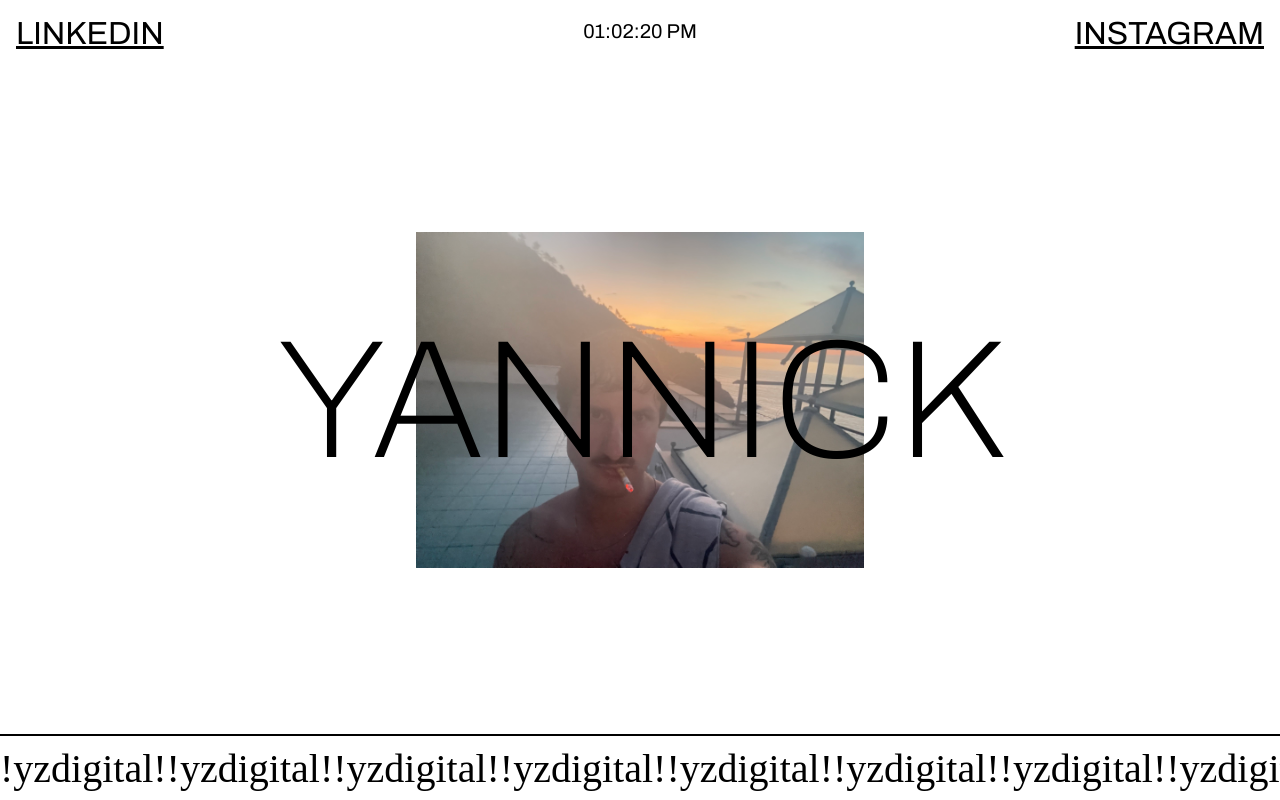
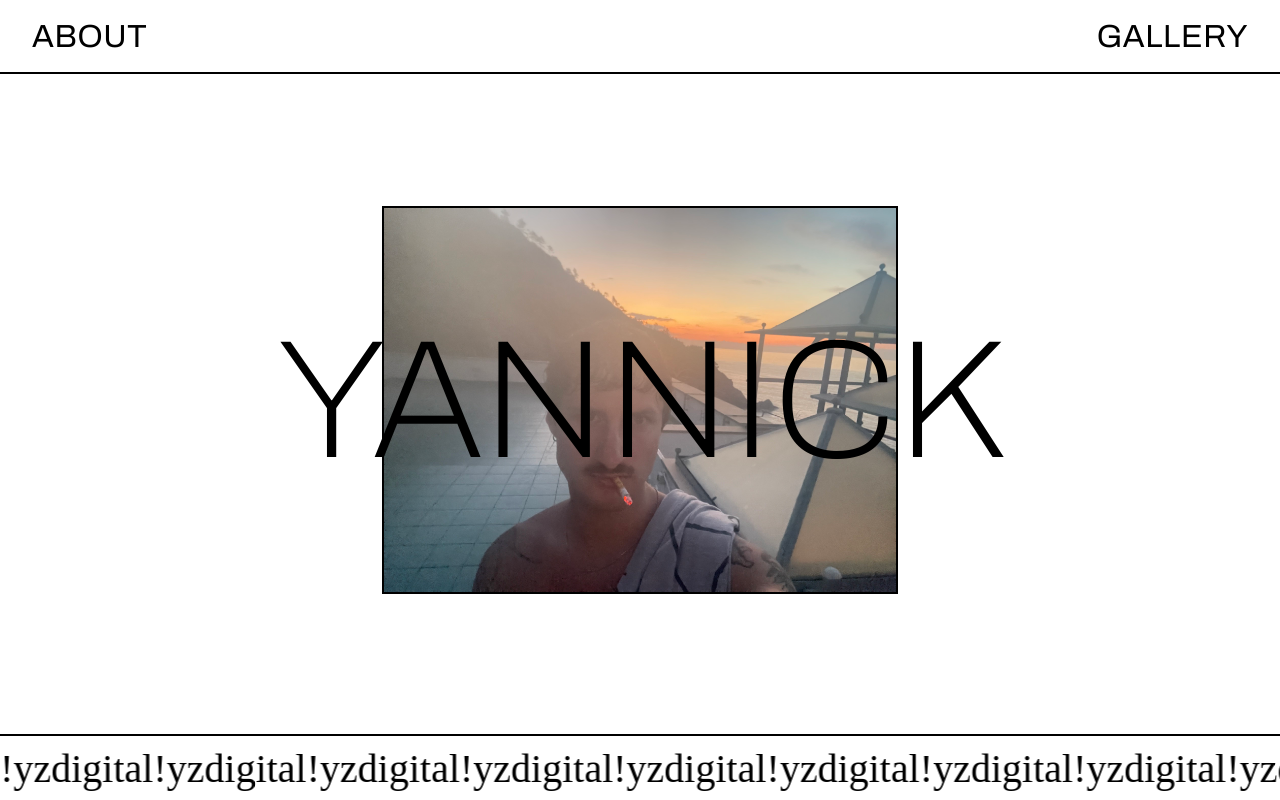
Before and after one commit to yzalokar/digital-me, an Angular app: page / in a window 1280 px wide. Built offline with nearby package versions, Linux system fonts and the light colour scheme; a web font is replaced by a local one.

Commit message:
feat(homepage): added a navbar

```diff
--- a/src/app/app.component.html
+++ b/src/app/app.component.html
@@ -1,3 +1,4 @@
 <!-- src/app/app.component.html -->
 
+<app-navbar></app-navbar>
 <router-outlet></router-outlet>
--- a/src/app/app.component.ts
+++ b/src/app/app.component.ts
@@ -1,10 +1,11 @@
 import { Component } from '@angular/core';
 import { RouterOutlet } from '@angular/router';
+import { NavbarComponent } from './navbar/navbar.component';
 
 @Component({
   selector: 'app-root',
   standalone: true,
-  imports: [RouterOutlet],
+  imports: [RouterOutlet, NavbarComponent],
   templateUrl: './app.component.html',
   styleUrl: './app.component.css'
 })
--- a/src/app/home-page/home-page.component.css
+++ b/src/app/home-page/home-page.component.css
@@ -9,8 +9,9 @@
 }
 
 .home-page .main-image {
-  max-width: 35vw;
+  max-width: 40vw;
   height: auto;
+  border: 2px solid #000000;
 }
 
 .home-page .heading {
@@ -20,38 +21,30 @@
   text-align: center;
 }
 
-.corner-link {
+.action-button {
   position: absolute;
-  font-size: 2rem;
-  text-decoration: underline;
-  color: #000;
+  top: 30vh;
+  transform: translateY(-50%);
+  padding: 0.9rem 1.8rem;
+  font-size: 1.9rem;
+  background: #fff;
+  color: #000000;
+  border: 2px solid #000000;
+  cursor: pointer;
   z-index: 2;
-  transition: color 0.2s;
+  width: 15vw;
 }
 
-.corner-link:hover {
-  color: #0077b5;
-}
+.action-button.left { left: 8vw; }
+.action-button.right { right: 8vw; }
 
-.corner-link.top-left {
-  top: 1rem;
-  left: 1rem;
-}
-
-.corner-link.top-right {
-  top: 1rem;
-  right: 1rem;
-}
-
-.corner-link.top-right:hover {
-  color: #e1306c;
-}
+.action-button:hover { background: #000; color: #fff; }
 
 .clock {
   position: absolute;
   top: 1rem;
-  left: 50%;
-  transform: translateX(-50%);
+  left: 1rem;
+  transform: none;
   z-index: 2;
   font-size: 1.25rem;
   background: rgba(255, 255, 255, 0.85);
@@ -68,6 +61,18 @@
   height: 64px;
   background: #fff;
   border-top: 2px solid #000000;
+  overflow: hidden;
+  z-index: 3;
+}
+
+.banner-top {
+  position: fixed;
+  left: 0;
+  right: 0;
+  top: 0;
+  height: 64px;
+  background: #fff;
+  border-bottom: 2px solid #000000;
   overflow: hidden;
   z-index: 3;
 }
@@ -117,6 +122,9 @@
   .banner {
     height: 52px;
   }
+  .banner-top {
+    height: 52px;
+  }
   .banner-segment {
     font-size: 1rem;
   }
@@ -137,6 +145,9 @@
   .banner {
     height: 48px;
   }
+  .banner-top {
+    height: 48px;
+  }
   .banner-segment {
     font-size: 0.95rem;
   }
--- a/src/app/home-page/home-page.component.html
+++ b/src/app/home-page/home-page.component.html
@@ -1,26 +1,26 @@
 <!-- src/app/home-page/home-page.component.html -->
 
 <div class="home-page">
-  <a href="https://www.linkedin.com/in/yannick-zalokar-71063a1b5/" target="_blank" class="corner-link top-left">LINKEDIN</a>
-  <a href="https://www.instagram.com/yourparentsloveyannick/" target="_blank" class="corner-link top-right">INSTAGRAM</a>
+
+  <!--
+  <div class="clock">
+    {{ currentTime }}
+  </div>
+  -->
 
   <div class="heading">
     YANNICK
   </div>
   <img src="/images/me.jpg" alt="Yannick Zalokar" class="main-image"/>
-
-  <div class="clock">
-    {{ currentTime }}
-  </div>
 </div>
 
 <div class="banner">
   <div class="banner-track">
     <div class="banner-segment">
-      !yzdigital!!yzdigital!!yzdigital!!yzdigital!!yzdigital!!yzdigital!!yzdigital!!yzdigital!!yzdigital!!yzdigital!!yzdigital!!yzdigital!!yzdigital!!yzdigital!!yzdigital!!yzdigital!!yzdigital!!yzdigital!
+      !yzdigital!yzdigital!yzdigital!yzdigital!yzdigital!yzdigital!yzdigital!yzdigital!yzdigital!yzdigital!yzdigital!yzdigital!yzdigital!yzdigital!yzdigital!yzdigital!yzdigital!yzdigital!
     </div>
     <div class="banner-segment" aria-hidden="true">
-      !yzdigital!!yzdigital!!yzdigital!!yzdigital!!yzdigital!!yzdigital!!yzdigital!!yzdigital!!yzdigital!!yzdigital!!yzdigital!!yzdigital!!yzdigital!!yzdigital!!yzdigital!!yzdigital!!yzdigital!!yzdigital!
+      yzdigital!yzdigital!yzdigital!yzdigital!yzdigital!yzdigital!yzdigital!yzdigital!yzdigital!yzdigital!yzdigital!yzdigital!yzdigital!yzdigital!yzdigital!yzdigital!yzdigital!yzdigital
     </div>
   </div>
 
--- a/src/app/home-page/home-page.component.ts
+++ b/src/app/home-page/home-page.component.ts
@@ -32,4 +32,12 @@ export class HomePageComponent implements OnInit, OnDestroy {
       second: '2-digit'
     });
   }
+
+  openLinkedIn(): void {
+    window.open('https://www.linkedin.com/in/yannick-zalokar-71063a1b5/', '_blank');
+  }
+
+  openInstagram(): void {
+    window.open('https://www.instagram.com/yourparentsloveyannick/', '_blank');
+  }
 }
--- /dev/null
+++ b/src/app/navbar/navbar.component.css
@@ -0,0 +1,34 @@
+.navbar {
+  position: fixed;
+  top: 0;
+  left: 0;
+  right: 0;
+  width: 100%;
+  background: #fff;
+  border-bottom: 2px solid #000000;
+  z-index: 10;
+}
+
+.nav-inner {
+  display: flex;
+  justify-content: space-between;
+  align-items: center;
+  height: 72px;
+  padding: 0 2rem;
+}
+
+.nav-item {
+  font-size: 2rem;
+  letter-spacing: 0.02em;
+  color: #000000;
+}
+
+@media (max-width: 768px) {
+  .nav-inner {
+    height: 56px;
+    padding: 0 1rem;
+  }
+  .nav-item {
+    font-size: 1.5rem;
+  }
+}
--- /dev/null
+++ b/src/app/navbar/navbar.component.html
@@ -0,0 +1,7 @@
+<!-- src/app/navbar/navbar.component.html -->
+<nav class="navbar">
+  <div class="nav-inner">
+    <div class="nav-item">ABOUT</div>
+    <div class="nav-item">GALLERY</div>
+  </div>
+</nav>
```
Also changed, not shown: src/app/navbar/navbar.component.ts (added, +12 -0 lines), 1 other file (tests, documents, lock files or other folders).
